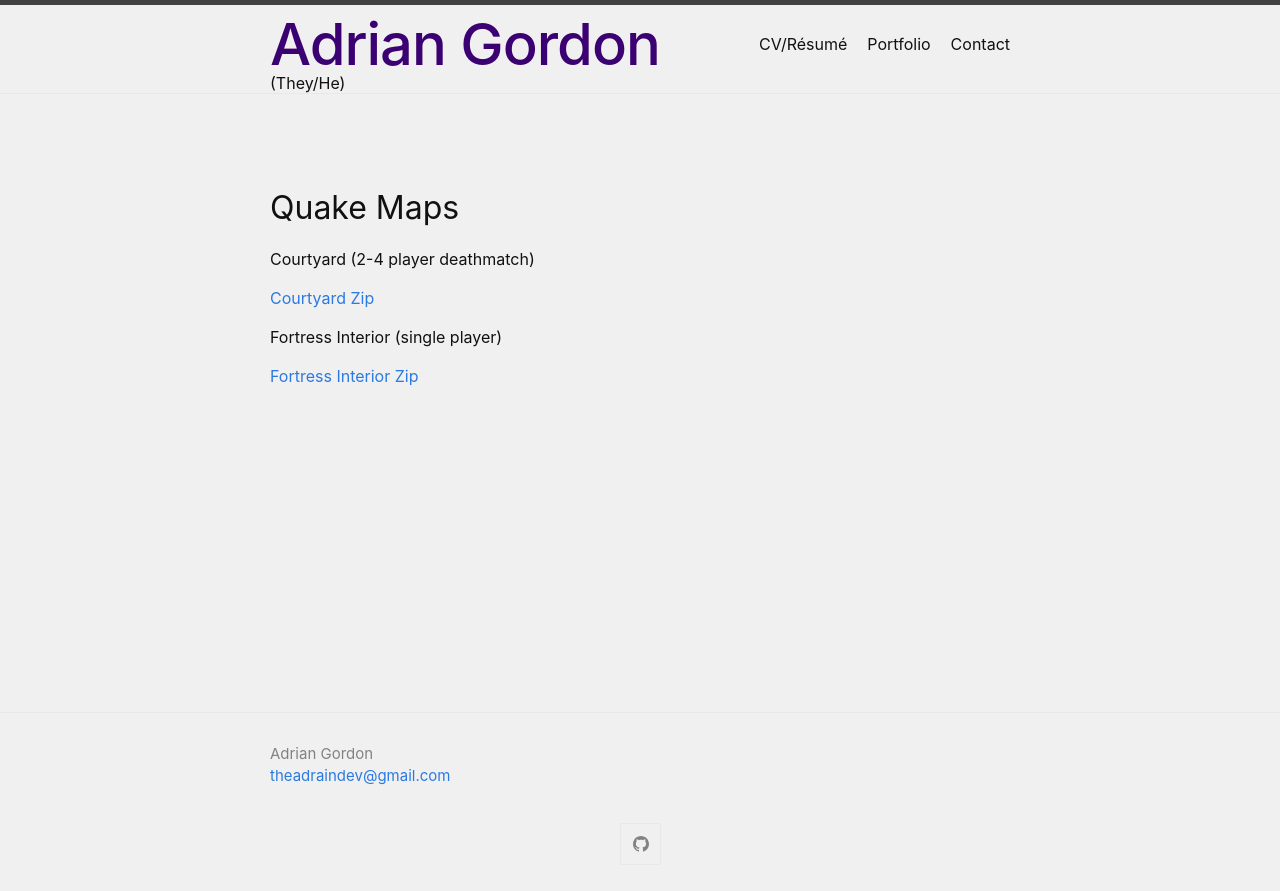
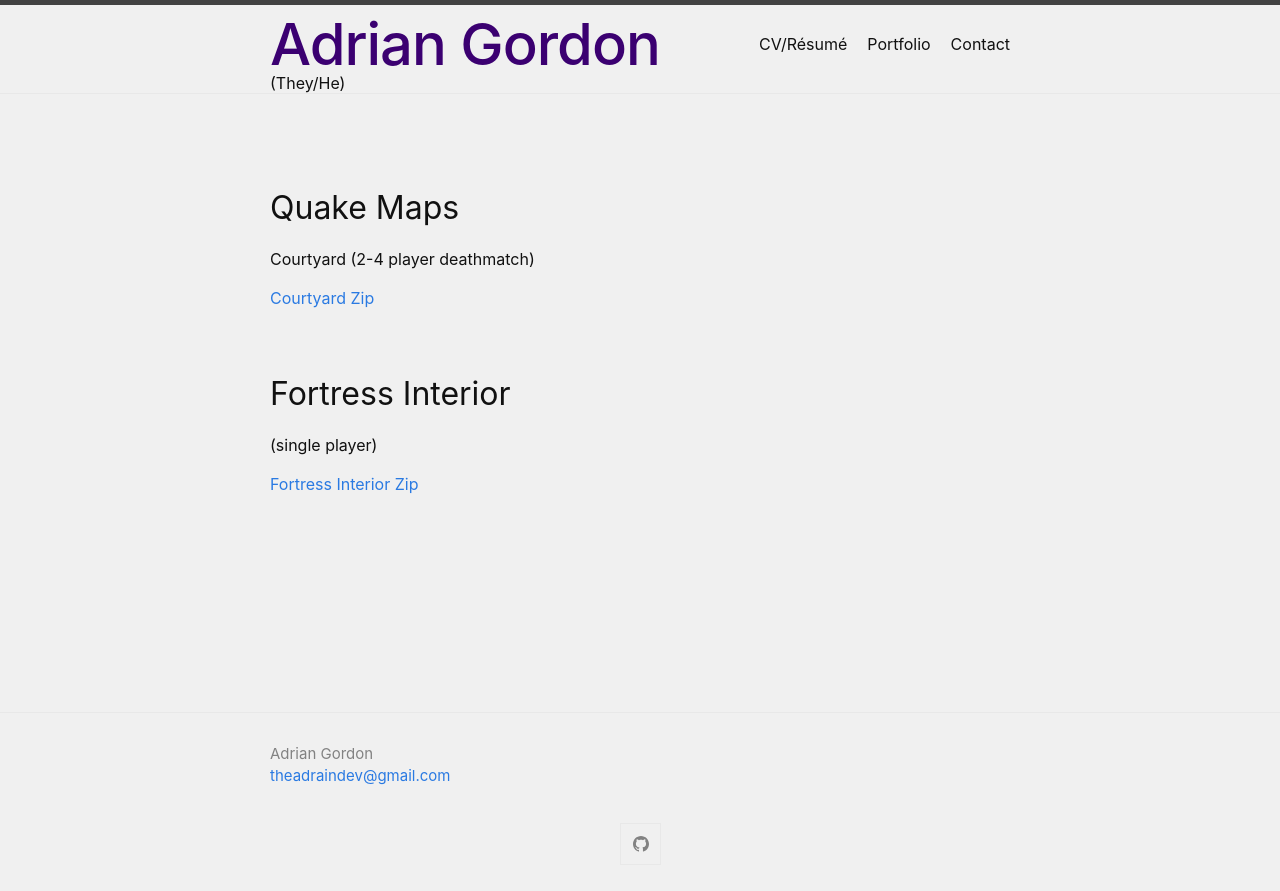
Before and after one commit to TheADrain/Portfolio, a Jekyll site: the page built from docs/maps.markdown, in a window 1280 px wide. Shown: the top 891 px of the page. Built offline with Jekyll 4.4.1, drawn with Linux system fonts in a browser that asks for light colours; our own code applies the rules of GitHub Pages for plain Markdown files.

```diff
--- a/docs/maps.markdown
+++ b/docs/maps.markdown
@@ -5,7 +5,7 @@ Courtyard
 
 [Courtyard Zip](https://github.com/TheADrain/quakemaps/blob/main/courtyard.zip)
 
-Fortress Interior
+## Fortress Interior
 (single player)
 
 [Fortress Interior Zip](https://github.com/TheADrain/quakemaps/blob/main/fortress.zip)
```
